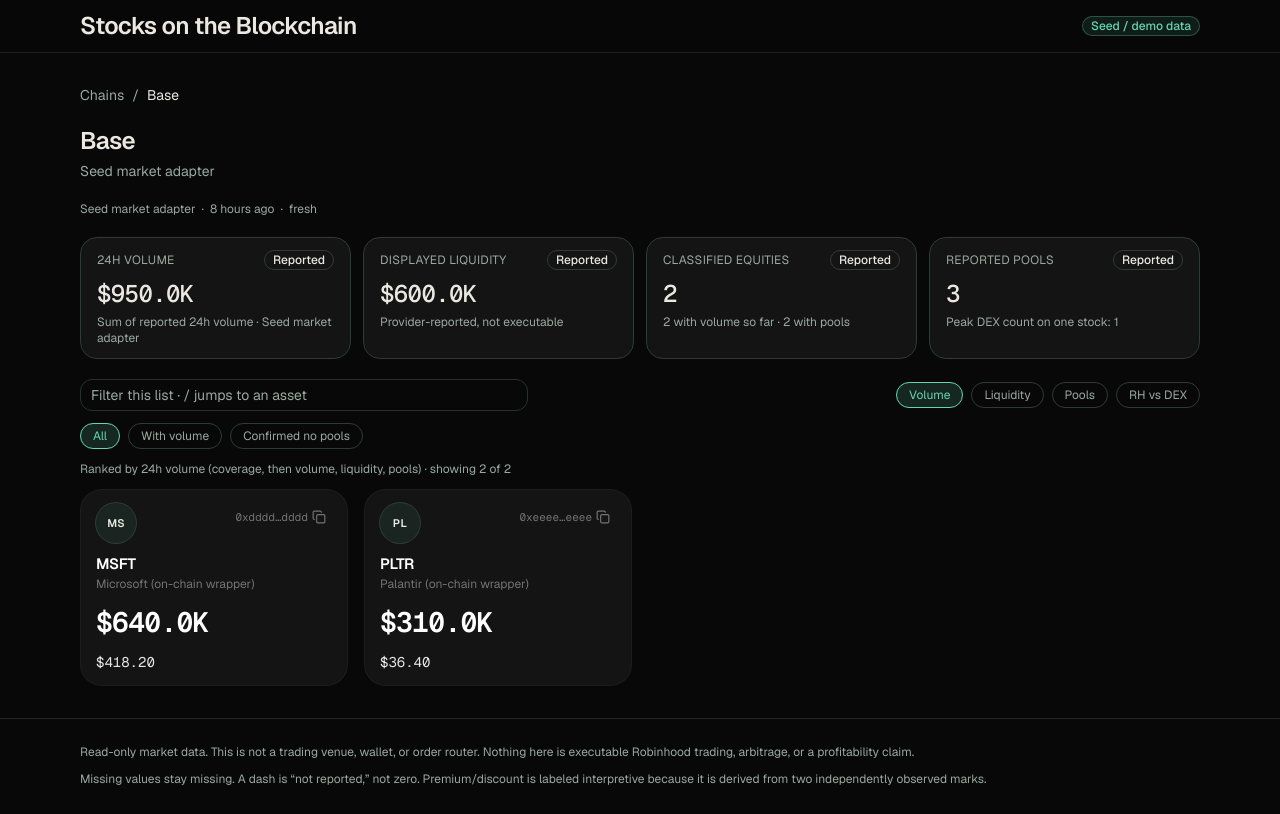
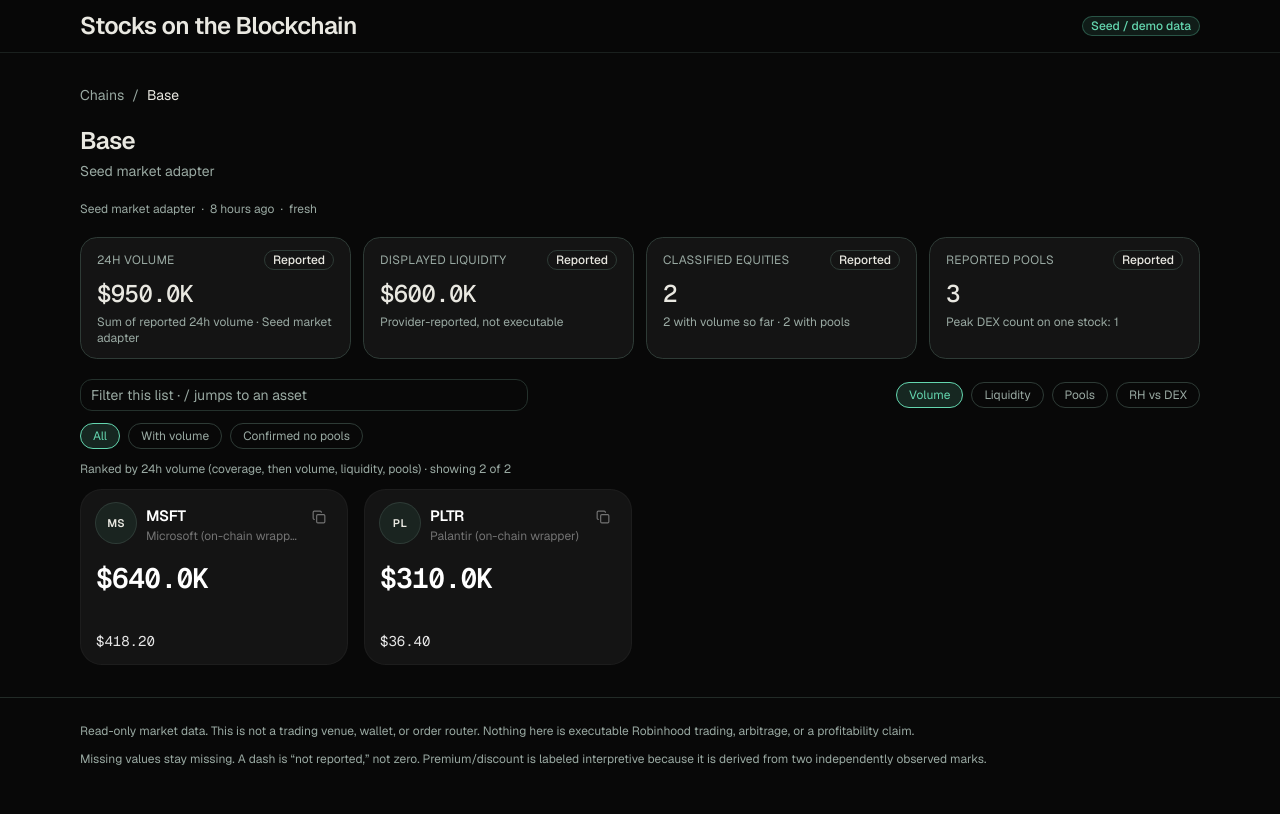
Before and after one commit to cliffweybrecht/stocks-on-the-blockchain, a Next.js app: page /chains/base in a window 1280 px wide. Built offline with nearby package versions, Linux system fonts and the light colour scheme.

Commit message:
Tighten equity cards: ticker beside logo, copy-only header.
Move symbol and name into the top row next to the logo. Drop the
truncated CA from the header and keep only copy + pin. Bottom row
stays price, day move, and sparkline.

Co-authored-by: cliffweybrecht <cliffweybrecht@gmail.com>

```diff
--- a/src/components/copy-address.tsx
+++ b/src/components/copy-address.tsx
@@ -7,9 +7,11 @@ import { formatAddress } from "@/lib/market/format";
 export function CopyAddressIcon({
   address,
   className = "",
+  showAddress = false,
 }: {
   address: string;
   className?: string;
+  showAddress?: boolean;
 }) {
   const [status, setStatus] = useState<"idle" | "copied">("idle");
 
@@ -30,7 +32,7 @@ export function CopyAddressIcon({
       aria-label={status === "copied" ? "Copied contract address" : `Copy contract address ${formatAddress(address)}`}
       className={`relative z-20 inline-flex h-7 items-center gap-1 rounded-md px-1.5 text-[11px] text-neutral-500 hover:bg-white/5 hover:text-neutral-200 ${className}`}
     >
-      <span className="num whitespace-nowrap">{formatAddress(address)}</span>
+      {showAddress ? <span className="num whitespace-nowrap">{formatAddress(address)}</span> : null}
       {status === "copied" ? <Check className="size-3.5" /> : <Copy className="size-3.5" />}
     </button>
   );
--- a/src/components/equity-card.tsx
+++ b/src/components/equity-card.tsx
@@ -51,8 +51,12 @@ export function EquityCard({
         aria-label={`${asset.symbol} ${asset.name}`}
       />
       <div className="relative z-10 flex items-start justify-between gap-2">
-        <div className="pointer-events-none">
+        <div className="flex min-w-0 items-start gap-2.5 pointer-events-none">
           <AssetLogo logoUrl={asset.logoUrl} name={asset.name} symbol={asset.symbol} size="md" />
+          <div className="min-w-0 pt-0.5">
+            <p className="truncate text-[15px] font-semibold tracking-tight text-white">{asset.symbol}</p>
+            <p className="truncate text-xs text-neutral-500">{asset.name}</p>
+          </div>
         </div>
         <div className="flex shrink-0 items-center gap-0.5">
           <CopyAddressIcon address={asset.contractAddress} />
@@ -61,17 +65,13 @@ export function EquityCard({
           ) : null}
         </div>
       </div>
-      <div className="relative z-10 mt-2.5 min-w-0 pointer-events-none">
-        <p className="truncate text-[15px] font-semibold tracking-tight text-white">{asset.symbol}</p>
-        <p className="truncate text-xs text-neutral-500">{asset.name}</p>
-      </div>
-      <p className="relative z-10 mt-4 text-[28px] leading-none font-semibold tracking-tight text-white pointer-events-none">
+      <p className="relative z-10 mt-5 text-[28px] leading-none font-semibold tracking-tight text-white pointer-events-none">
         <span className="num">{formatUsdCompact(asset.volume24hUsd)}</span>
       </p>
       <div className="relative z-10 mt-auto flex items-end gap-2 pt-4 pointer-events-none">
         <p className="num shrink-0 text-sm text-neutral-200">{formatPrice(priceUsd)}</p>
         <DayMove value={asset.priceChange24hPct} />
-        <span className="ml-auto">
+        <span className="ml-auto shrink-0">
           {sparklinePoints ? (
             <PriceSparkline points={sparklinePoints} label={`${asset.symbol} day price trend`} />
           ) : null}
```
